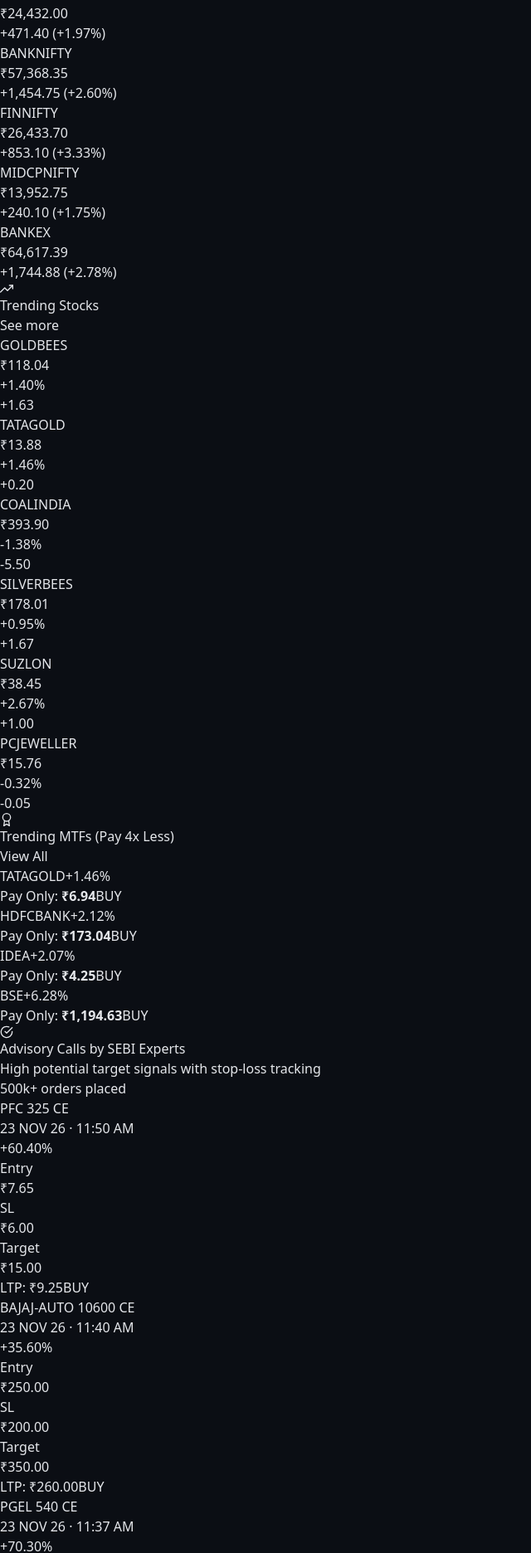
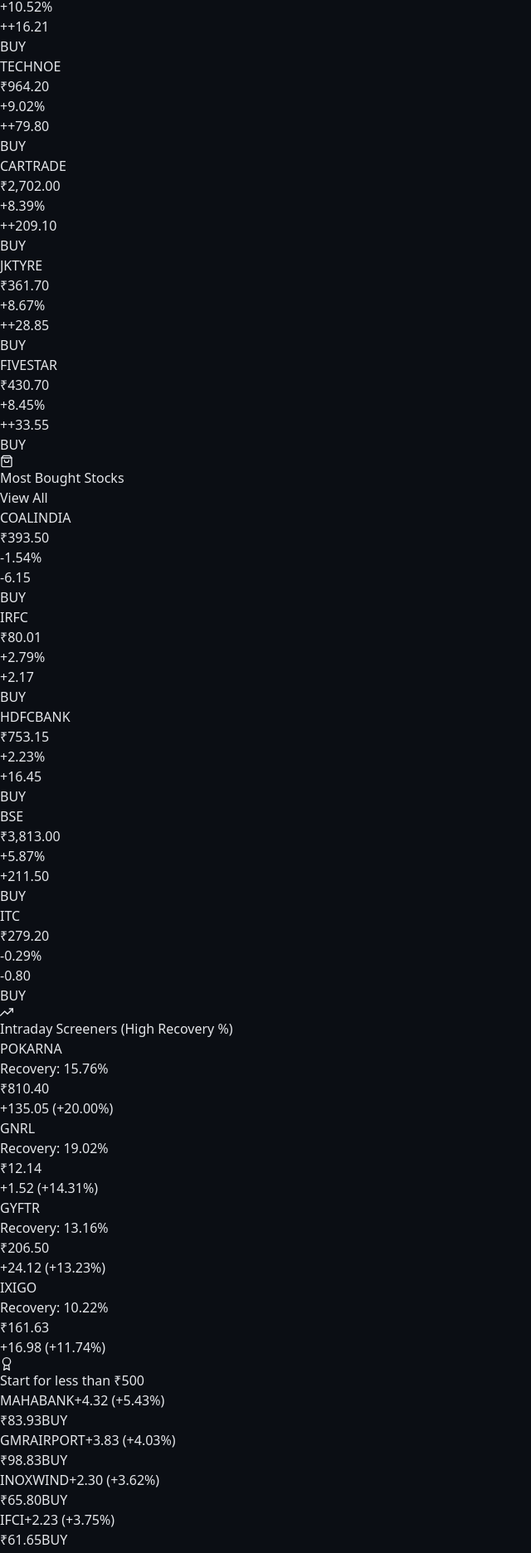
Before and after one commit to Prashantk28/alphatrade-pro, a React (Vite) app: page / in a window 1280 px wide. Shown: the part 1180-3052 px from the top of the page at 83% size, without its empty margins (0-640 px from the left). Built offline with nearby package versions, Linux system fonts and the light colour scheme.

Commit message:
Add Movers & Shakers, Most Bought, Intraday Screeners, and Stocks under 500 to Explore page

```diff
--- a/src/components/ExploreDiscover.jsx
+++ b/src/components/ExploreDiscover.jsx
@@ -1,74 +1,73 @@
 import React, { useState } from 'react';
-import { FiTrendingUp, FiCheckCircle, FiActivity, FiAward, FiPieChart, FiBarChart2 } from 'react-icons/fi';
+import { FiTrendingUp, FiCheckCircle, FiActivity, FiAward, FiPieChart, FiShoppingBag, FiZap, FiLayers } from 'react-icons/fi';
 
 export default function ExploreDiscover({ onOpenModal }) {
   const [activeTab, setActiveTab] = useState('Overview');
 
-  // 1. Trending Stocks Data
-  const trendingStocks = [
-    { symbol: 'GOLDBEES', price: '118.04', change: '+1.63', percent: '+1.40%', isUp: true },
-    { symbol: 'TATAGOLD', price: '13.88', change: '+0.20', percent: '+1.46%', isUp: true },
-    { symbol: 'COALINDIA', price: '393.90', change: '-5.50', percent: '-1.38%', isUp: false },
-    { symbol: 'SILVERBEES', price: '178.01', change: '+1.67', percent: '+0.95%', isUp: true },
-    { symbol: 'SUZLON', price: '38.45', change: '+1.00', percent: '+2.67%', isUp: true },
-    { symbol: 'PCJEWELLER', price: '15.76', change: '-0.05', percent: '-0.32%', isUp: false },
+  // 1. Movers and Shakers
+  const moversAndShakers = [
+    { symbol: 'ASHOKLEY', price: '170.24', change: '+16.21', percent: '+10.52%', isUp: true },
+    { symbol: 'TECHNOE', price: '964.20', change: '+79.80', percent: '+9.02%', isUp: true },
+    { symbol: 'CARTRADE', price: '2,702.00', change: '+209.10', percent: '+8.39%', isUp: true },
+    { symbol: 'JKTYRE', price: '361.70', change: '+28.85', percent: '+8.67%', isUp: true },
+    { symbol: 'FIVESTAR', price: '430.70', change: '+33.55', percent: '+8.45%', isUp: true },
   ];
 
-  // 2. Market Indices (Option Chain Overview)
-  const marketIndices = [
-    { name: 'SENSEX', price: '78,945.85', chg: '+1,644.45 (+2.13%)' },
-    { name: 'NIFTY', price: '24,432.00', chg: '+471.40 (+1.97%)' },
-    { name: 'BANKNIFTY', price: '57,368.35', chg: '+1,454.75 (+2.60%)' },
-    { name: 'FINNIFTY', price: '26,433.70', chg: '+853.10 (+3.33%)' },
-    { name: 'MIDCPNIFTY', price: '13,952.75', chg: '+240.10 (+1.75%)' },
-    { name: 'BANKEX', price: '64,617.39', chg: '+1,744.88 (+2.78%)' },
+  // 2. Most Bought
+  const mostBought = [
+    { symbol: 'COALINDIA', price: '393.50', change: '-6.15', percent: '-1.54%', isUp: false },
+    { symbol: 'IRFC', price: '80.01', change: '+2.17', percent: '+2.79%', isUp: true },
+    { symbol: 'HDFCBANK', price: '753.15', change: '+16.45', percent: '+2.23%', isUp: true },
+    { symbol: 'BSE', price: '3,813.00', change: '+211.50', percent: '+5.87%', isUp: true },
+    { symbol: 'ITC', price: '279.20', change: '-0.80', percent: '-0.29%', isUp: false },
   ];
 
-  // 3. Advisory Calls by SEBI Experts
-  const advisoryCalls = [
-    { symbol: 'PFC 325 CE', expiry: '23 NOV 26', ltp: '9.25', chg: '+3.35 (56.78%)', sl: '6.00', entry: '7.65', target: '15.00', potential: '60.40%', type: 'BUY', time: '11:50 AM' },
-    { symbol: 'BAJAJ-AUTO 10600 CE', expiry: '23 NOV 26', ltp: '260.00', chg: '+60.75 (30.49%)', sl: '200.00', entry: '250.00', target: '350.00', potential: '35.60%', type: 'BUY', time: '11:40 AM' },
-    { symbol: 'PGEL 540 CE', expiry: '23 NOV 26', ltp: '20.55', chg: '+4.60 (28.84%)', sl: '17.25', entry: '21.60', target: '35.00', potential: '70.30%', type: 'BUY', time: '11:37 AM' },
-    { symbol: 'COALINDIA 400 PE', expiry: '23 NOV 26', ltp: '10.05', chg: '+0.20 (2.03%)', sl: '6.00', entry: '9.50', target: '15.00', potential: '47.10%', type: 'BUY', time: '10:04 AM' },
+  // 3. Intraday Screeners
+  const intradayScreeners = [
+    { symbol: 'POKARNA', recovery: '15.76%', price: '810.40', chg: '+135.05 (+20.00%)' },
+    { symbol: 'GNRL', recovery: '19.02%', price: '12.14', chg: '+1.52 (+14.31%)' },
+    { symbol: 'GYFTR', recovery: '13.16%', price: '206.50', chg: '+24.12 (+13.23%)' },
+    { symbol: 'IXIGO', recovery: '10.22%', price: '161.63', chg: '+16.98 (+11.74%)' },
   ];
 
-  // 4. Buzzing News Stocks
-  const buzzingStocks = [
-    { symbol: 'ADANIPOWER', price: '205.67', chg: '+1.96%', news: 'Signs 25-year pact to supply 1,234 MW thermal power' },
-    { symbol: 'INDIGO', price: '5,427.30', chg: '+5.57%', news: 'Plans more wide-body planes and Bengaluru as third hub' },
-    { symbol: 'GRSE', price: '2,159.50', chg: '+0.75%', news: 'Shares rise as defence sector gains on Navy contract news' },
-    { symbol: 'DRREDDY', price: '1,362.00', chg: '-0.87%', news: 'Secured tentative US FDA nod for generic injectable HIV drug' },
+  // 4. Start for less than ₹500
+  const under500Stocks = [
+    { symbol: 'MAHABANK', price: '83.93', chg: '+4.32 (+5.43%)', isUp: true },
+    { symbol: 'GMRAIRPORT', price: '98.83', chg: '+3.83 (+4.03%)', isUp: true },
+    { symbol: 'INOXWIND', price: '65.80', chg: '+2.30 (+3.62%)', isUp: true },
+    { symbol: 'IFCI', price: '61.65', chg: '+2.23 (+3.75%)', isUp: true },
+    { symbol: 'UCOBANK', price: '23.84', chg: '+0.86 (+3.74%)', isUp: true },
   ];
 
-  // 5. Trending MTFs
-  const trendingMTFs = [
-    { symbol: 'TATAGOLD', price: '13.88', chg: '+1.46%', payOnly: '6.94' },
-    { symbol: 'HDFCBANK', price: '752.35', chg: '+2.12%', payOnly: '173.04' },
-    { symbol: 'IDEA', price: '12.81', chg: '+2.07%', payOnly: '4.25' },
-    { symbol: 'BSE', price: '3,827.70', chg: '+6.28%', payOnly: '1,194.63' },
+  // 5. SEBI Advisory Calls
+  const advisoryCalls = [
+    { symbol: 'INDUSTOWER', ltp: '381.10', sl: '375.00', entry: '385.00', target: '400.00', potential: '5.00%', time: '10:33 AM' },
+    { symbol: 'HDFCLIFE', ltp: '544.40', sl: '526.00', entry: '540.00', target: '563.00', potential: '3.40%', time: '09:58 AM' },
+    { symbol: 'KERNEX', ltp: '1,763.20', sl: '1,573.20', entry: '1,748.00', target: '1,922.80', potential: '21.20%', time: '09:39 AM' },
+    { symbol: 'M&MFIN', ltp: '288.10', sl: '256.90', entry: '285.45', target: '313.95', potential: '27.60%', time: '09:31 AM' },
   ];
 
-  // 6. Trending Futures
-  const trendingFutures = [
-    { symbol: 'IDEA FUT', price: '12.88', chg: '+2.55%', vol: '19.56 Cr' },
-    { symbol: 'YESBANK FUT', price: '16.08', chg: '+2.62%', vol: '11.44 Cr' },
-    { symbol: 'ASHOKLEY FUT', price: '170.25', chg: '+10.21%', vol: '7.92 Cr' },
-    { symbol: 'JIOFIN FUT', price: '232.26', chg: '+3.98%', vol: '3.73 Cr' },
+  // 6. Buzzing Stocks
+  const buzzingStocks = [
+    { symbol: 'ADANIPOWER', price: '205.02', chg: '+1.64%', news: 'Signs 25-year pact to supply 1,234 MW thermal power' },
+    { symbol: 'INDIGO', price: '5,416.50', chg: '+5.36%', news: 'Plans more wide-body planes and Bengaluru as third hub' },
+    { symbol: 'GRSE', price: '2,158.90', chg: '+0.72%', news: 'Shares rise as defence sector gains on Navy contract news' },
+    { symbol: 'DRREDDY', price: '1,363.00', chg: '-0.80%', news: 'Secured tentative US FDA nod for generic injectable HIV drug' },
   ];
 
   return (
     <div className="flex-1 bg-[#0F141C] text-gray-200 overflow-y-auto p-5 font-sans space-y-6 custom-scrollbar">
-      {/* Top Section Header */}
+      {/* Top Header */}
       <div className="flex justify-between items-center border-b border-[#1E2638] pb-3">
         <div>
           <h1 className="text-xl font-bold text-white flex items-center space-x-2">
-            <FiActivity className="text-orange-500" />
-            <span>Discover & Markets Explorer</span>
+            <FiActivity className="text-purple-500" />
+            <span>Market Discover & Screeners</span>
           </h1>
-          <p className="text-xs text-gray-400">Live option chains, SEBI advisory calls, futures, and trending market insights</p>
+          <p className="text-xs text-gray-400">Movers, top intraday screeners, stocks under ₹500 and SEBI insights</p>
         </div>
         <div className="flex space-x-2 bg-[#131B2A] p-1 rounded-lg border border-[#1E2638] text-xs">
-          {['Overview', 'Advisory', 'Futures & MTF'].map((t) => (
+          {['Overview', 'Screeners', 'Advisory', 'Sectors'].map((t) => (
             <button
               key={t}
               onClick={() => setActiveTab(t)}
@@ -80,66 +79,60 @@ export default function ExploreDiscover({ onOpenModal }) {
         </div>
       </div>
 
-      {/* Option Chain Indices Bar */}
-      <div className="bg-[#131B2A] border border-[#1E2638] rounded-xl p-3 shadow-lg">
-        <h2 className="text-xs font-semibold text-gray-400 mb-2 uppercase tracking-wider">Option Chain & Market Indices Snapshot</h2>
-        <div className="grid grid-cols-2 md:grid-cols-3 lg:grid-cols-6 gap-2 text-xs">
-          {marketIndices.map((idx, i) => (
-            <div key={i} className="bg-[#0F141C] p-2.5 rounded-lg border border-[#1E2638]">
-              <div className="font-bold text-gray-300">{idx.name}</div>
-              <div className="text-white font-mono mt-0.5">₹{idx.price}</div>
-              <div className="text-emerald-400 text-[10px] mt-0.5">{idx.chg}</div>
-            </div>
-          ))}
-        </div>
-      </div>
-
-      {/* Grid Layout 1: Trending Stocks & MTFs */}
+      {/* Grid 1: Movers & Shakers vs Most Bought */}
       <div className="grid grid-cols-1 md:grid-cols-2 gap-5">
-        {/* Trending Stocks */}
+        {/* Movers and Shakers */}
         <div className="bg-[#131B2A] border border-[#1E2638] rounded-xl p-4 shadow-lg">
           <div className="flex justify-between items-center mb-3">
             <h2 className="text-sm font-semibold text-gray-200 flex items-center space-x-2">
-              <FiTrendingUp className="text-emerald-400" />
-              <span>Trending Stocks</span>
+              <FiZap className="text-amber-400" />
+              <span>Movers & Shakers</span>
             </h2>
-            <span className="text-[11px] text-purple-400 cursor-pointer hover:underline">See more</span>
+            <span className="text-[11px] text-purple-400 cursor-pointer hover:underline">View All</span>
           </div>
-          <div className="grid grid-cols-2 gap-2 text-xs">
-            {trendingStocks.map((s, idx) => (
-              <div key={idx} className="bg-[#0F141C] p-2.5 rounded-lg border border-[#1E2638]/60 flex justify-between items-center hover:border-purple-500/50 transition">
+          <div className="space-y-2 text-xs">
+            {moversAndShakers.map((s, idx) => (
+              <div key={idx} className="bg-[#0F141C] p-2.5 rounded-lg border border-[#1E2638] flex justify-between items-center">
                 <div>
                   <div className="font-bold text-gray-100">{s.symbol}</div>
                   <div className="text-[11px] text-gray-400">₹{s.price}</div>
                 </div>
-                <div className={`text-right font-medium ${s.isUp ? 'text-emerald-400' : 'text-red-400'}`}>
-                  <div>{s.percent}</div>
-                  <div className="text-[10px] opacity-75">{s.change}</div>
+                <div className="flex items-center space-x-3">
+                  <div className="text-right text-emerald-400 font-medium">
+                    <div>{s.percent}</div>
+                    <div className="text-[10px] opacity-75">+{s.change}</div>
+                  </div>
+                  <button onClick={() => onOpenModal && onOpenModal('BUY')} className="bg-emerald-600 hover:bg-emerald-500 text-white px-2.5 py-1 rounded text-[10px] font-bold">
+                    BUY
+                  </button>
                 </div>
               </div>
             ))}
           </div>
         </div>
 
-        {/* Trending MTFs */}
+        {/* Most Bought */}
         <div className="bg-[#131B2A] border border-[#1E2638] rounded-xl p-4 shadow-lg">
           <div className="flex justify-between items-center mb-3">
             <h2 className="text-sm font-semibold text-gray-200 flex items-center space-x-2">
-              <FiAward className="text-amber-400" />
-              <span>Trending MTFs (Pay 4x Less)</span>
+              <FiShoppingBag className="text-blue-400" />
+              <span>Most Bought Stocks</span>
             </h2>
             <span className="text-[11px] text-purple-400 cursor-pointer hover:underline">View All</span>
           </div>
           <div className="space-y-2 text-xs">
-            {trendingMTFs.map((m, idx) => (
-              <div key={idx} className="bg-[#0F141C] p-2 rounded-lg border border-[#1E2638]/60 flex justify-between items-center">
+            {mostBought.map((s, idx) => (
+              <div key={idx} className="bg-[#0F141C] p-2.5 rounded-lg border border-[#1E2638] flex justify-between items-center">
                 <div>
-                  <span className="font-bold text-gray-200">{m.symbol}</span>
-                  <span className="text-[10px] text-emerald-400 ml-2">{m.chg}</span>
+                  <div className="font-bold text-gray-100">{s.symbol}</div>
+                  <div className="text-[11px] text-gray-400">₹{s.price}</div>
                 </div>
                 <div className="flex items-center space-x-3">
-                  <span className="text-[11px] text-gray-400">Pay Only: <strong className="text-white">₹{m.payOnly}</strong></span>
-                  <button onClick={() => onOpenModal && onOpenModal('BUY')} className="bg-emerald-600 hover:bg-emerald-500 text-white px-2.5 py-0.5 rounded text-[10px] font-semibold">
+                  <div className={`text-right font-medium ${s.isUp ? 'text-emerald-400' : 'text-red-400'}`}>
+                    <div>{s.percent}</div>
+                    <div className="text-[10px] opacity-75">{s.change}</div>
+                  </div>
+                  <button onClick={() => onOpenModal && onOpenModal('BUY')} className="bg-emerald-600 hover:bg-emerald-500 text-white px-2.5 py-1 rounded text-[10px] font-bold">
                     BUY
                   </button>
                 </div>
@@ -149,17 +142,66 @@ export default function ExploreDiscover({ onOpenModal }) {
         </div>
       </div>
 
-      {/* Grid Layout 2: Expert SEBI Advisory Calls */}
+      {/* Grid 2: Intraday Screeners & Stocks Under ₹500 */}
+      <div className="grid grid-cols-1 md:grid-cols-2 gap-5">
+        {/* Intraday Screeners */}
+        <div className="bg-[#131B2A] border border-[#1E2638] rounded-xl p-4 shadow-lg">
+          <h2 className="text-sm font-semibold text-gray-200 mb-3 flex items-center space-x-2">
+            <FiTrendingUp className="text-purple-400" />
+            <span>Intraday Screeners (High Recovery %)</span>
+          </h2>
+          <div className="space-y-2 text-xs">
+            {intradayScreeners.map((sc, idx) => (
+              <div key={idx} className="bg-[#0F141C] p-2.5 rounded-lg border border-[#1E2638] flex justify-between items-center">
+                <div>
+                  <div className="font-bold text-gray-100">{sc.symbol}</div>
+                  <div className="text-[10px] text-purple-400 font-medium">Recovery: {sc.recovery}</div>
+                </div>
+                <div className="text-right">
+                  <div className="font-mono text-gray-200">₹{sc.price}</div>
+                  <div className="text-emerald-400 text-[10px]">{sc.chg}</div>
+                </div>
+              </div>
+            ))}
+          </div>
+        </div>
+
+        {/* Start for less than ₹500 */}
+        <div className="bg-[#131B2A] border border-[#1E2638] rounded-xl p-4 shadow-lg">
+          <h2 className="text-sm font-semibold text-gray-200 mb-3 flex items-center space-x-2">
+            <FiAward className="text-emerald-400" />
+            <span>Start for less than ₹500</span>
+          </h2>
+          <div className="space-y-2 text-xs">
+            {under500Stocks.map((u, idx) => (
+              <div key={idx} className="bg-[#0F141C] p-2.5 rounded-lg border border-[#1E2638] flex justify-between items-center">
+                <div>
+                  <span className="font-bold text-gray-100">{u.symbol}</span>
+                  <span className="text-[10px] text-emerald-400 ml-2">{u.chg}</span>
+                </div>
+                <div className="flex items-center space-x-3">
+                  <span className="font-mono text-gray-200">₹{u.price}</span>
+                  <button onClick={() => onOpenModal && onOpenModal('BUY')} className="bg-emerald-600 hover:bg-emerald-500 text-white px-2 py-0.5 rounded text-[10px]">
+                    BUY
+                  </button>
+                </div>
+              </div>
+            ))}
+          </div>
+        </div>
+      </div>
+
+      {/* Grid 3: SEBI Advisory Calls */}
       <div className="bg-[#131B2A] border border-[#1E2638] rounded-xl p-4 shadow-lg">
         <div className="flex justify-between items-center mb-3">
           <div>
             <h2 className="text-sm font-semibold text-gray-200 flex items-center space-x-2">
-              <FiCheckCircle className="text-purple-400" />
-              <span>Advisory Calls by SEBI Experts</span>
+              <FiCheckCircle className="text-emerald-400" />
+              <span>SEBI Expert Recommendations</span>
             </h2>
-            <p className="text-[11px] text-gray-400">High potential target signals with stop-loss tracking</p>
+            <p className="text-[11px] text-gray-400">High-conviction target calls with strict stop-loss bounds</p>
           </div>
-          <span className="text-xs bg-purple-600/20 text-purple-300 border border-purple-500/30 px-2 py-0.5 rounded-full">500k+ orders placed</span>
+          <span className="text-xs bg-purple-600/20 text-purple-300 border border-purple-500/30 px-2.5 py-1 rounded-full font-medium">500k+ orders placed</span>
         </div>
 
         <div className="grid grid-cols-1 md:grid-cols-2 lg:grid-cols-4 gap-3 text-xs">
@@ -168,7 +210,7 @@ export default function ExploreDiscover({ onOpenModal }) {
               <div className="flex justify-between items-start">
                 <div>
                   <div className="font-bold text-gray-100 text-sm">{adv.symbol}</div>
-                  <div className="text-[10px] text-gray-400">{adv.expiry} · {adv.time}</div>
+                  <div className="text-[10px] text-gray-400">{adv.time}</div>
                 </div>
                 <span className="text-emerald-400 font-bold bg-emerald-950/60 border border-emerald-500/30 px-1.5 py-0.5 rounded text-[10px]">
                   +{adv.potential}
@@ -196,7 +238,7 @@ export default function ExploreDiscover({ onOpenModal }) {
                   onClick={() => onOpenModal && onOpenModal('BUY')}
                   className="bg-emerald-600 hover:bg-emerald-500 text-white px-3 py-1 rounded font-bold text-[11px] transition shadow"
                 >
-                  {adv.type}
+                  BUY
                 </button>
               </div>
             </div>
@@ -204,37 +246,30 @@ export default function ExploreDiscover({ onOpenModal }) {
         </div>
       </div>
 
-      {/* Grid Layout 3: Trending Futures & Buzzing Stocks */}
-      <div className="grid grid-cols-1 md:grid-cols-2 gap-5">
-        {/* Trending Futures */}
+      {/* Grid 4: Sectors & Buzzing News Stocks */}
+      <div className="grid grid-cols-1 md:grid-cols-3 gap-5">
+        {/* Sector Quick Pills */}
         <div className="bg-[#131B2A] border border-[#1E2638] rounded-xl p-4 shadow-lg">
           <h2 className="text-sm font-semibold text-gray-200 mb-3 flex items-center space-x-2">
-            <FiBarChart2 className="text-cyan-400" />
-            <span>Trending Futures (Volume Leaders)</span>
+            <FiLayers className="text-indigo-400" />
+            <span>Popular Sectors</span>
           </h2>
-          <div className="space-y-2 text-xs">
-            {trendingFutures.map((f, idx) => (
-              <div key={idx} className="bg-[#0F141C] p-2.5 rounded-lg border border-[#1E2638] flex justify-between items-center">
-                <div>
-                  <span className="font-bold text-gray-100">{f.symbol}</span>
-                  <div className="text-[10px] text-gray-400">Volume: {f.vol}</div>
-                </div>
-                <div className="text-right">
-                  <div className="font-mono text-gray-200">₹{f.price}</div>
-                  <div className="text-emerald-400 text-[10px]">{f.chg}</div>
-                </div>
-              </div>
+          <div className="flex flex-wrap gap-2 text-xs">
+            {['Automobile', 'IT', 'Banking', 'Pharma', 'Oil & Gas', 'Construction', 'Metal', 'ETFs'].map((sec, i) => (
+              <span key={i} className="bg-[#0F141C] hover:bg-[#1E2638] text-gray-300 border border-[#1E2638] px-3 py-1.5 rounded-lg cursor-pointer transition">
+                {sec}
+              </span>
             ))}
           </div>
         </div>
 
-        {/* Buzzing Stocks in News */}
-        <div className="bg-[#131B2A] border border-[#1E2638] rounded-xl p-4 shadow-lg">
+        {/* Buzzing News Stocks */}
+        <div className="md:col-span-2 bg-[#131B2A] border border-[#1E2638] rounded-xl p-4 shadow-lg">
           <h2 className="text-sm font-semibold text-gray-200 mb-3 flex items-center space-x-2">
             <FiPieChart className="text-blue-400" />
-            <span>Buzzing Stocks & Market News</span>
+            <span>Buzzing Stocks & Headlines</span>
           </h2>
-          <div className="space-y-2 text-xs">
+          <div className="grid grid-cols-1 md:grid-cols-2 gap-3 text-xs">
             {buzzingStocks.map((b, idx) => (
               <div key={idx} className="bg-[#0F141C] p-2.5 rounded-lg border border-[#1E2638] flex justify-between items-center space-x-3">
                 <div className="flex-1">
@@ -244,7 +279,7 @@ export default function ExploreDiscover({ onOpenModal }) {
                   </div>
                   <p className="text-[11px] text-gray-400 mt-0.5 line-clamp-1">{b.news}</p>
                 </div>
-                <button onClick={() => onOpenModal && onOpenModal('BUY')} className="bg-[#1E2638] hover:bg-[#2A344A] text-purple-300 px-3 py-1 rounded text-[11px] border border-purple-500/30 whitespace-nowrap">
+                <button onClick={() => onOpenModal && onOpenModal('BUY')} className="bg-[#1E2638] hover:bg-[#2A344A] text-purple-300 px-2.5 py-1 rounded text-[10px] border border-purple-500/30 whitespace-nowrap">
                   Trade
                 </button>
               </div>
```
